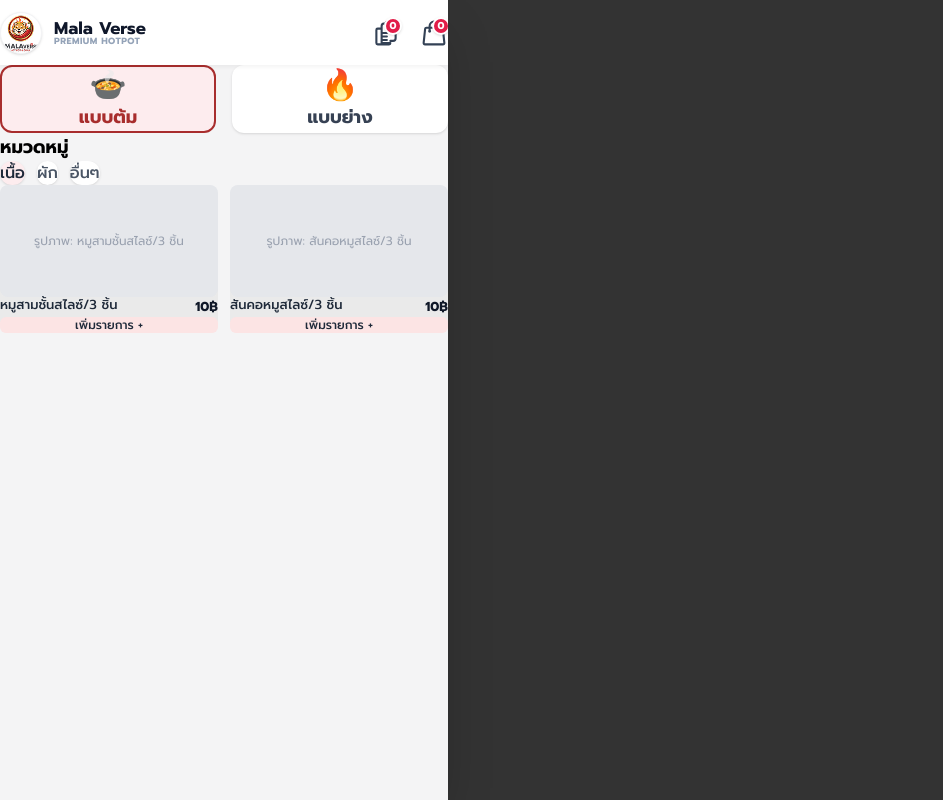
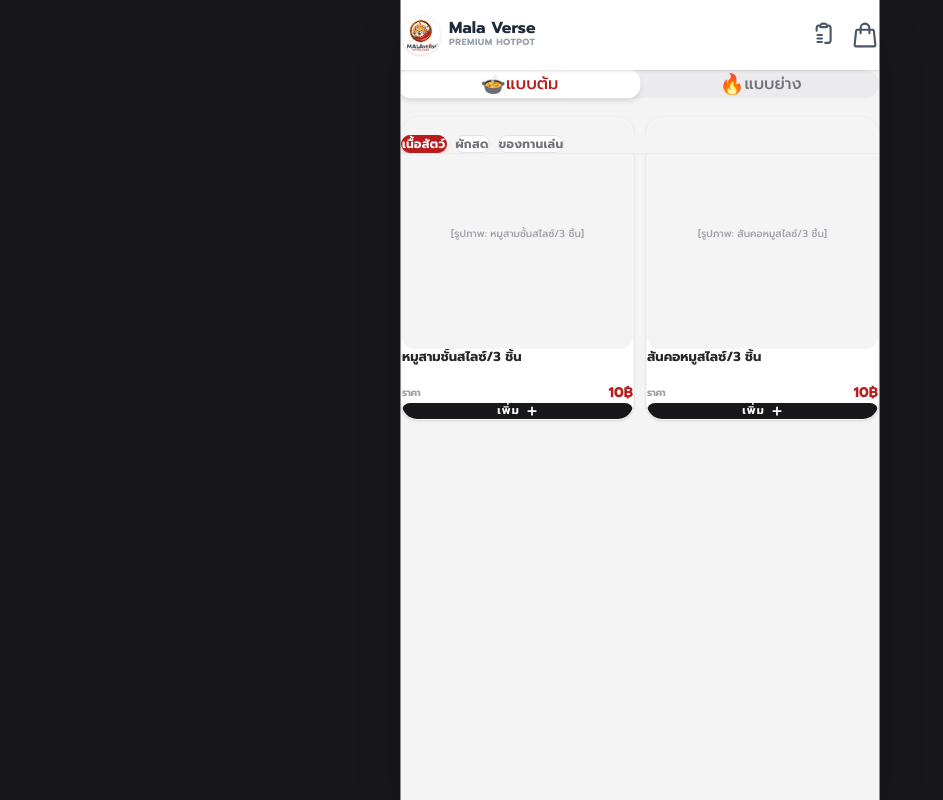
Before and after one commit to Altroria-Art/Project_Mala, a Vue app in the folder my-fullstack-app/: page / in a window 1280 px wide. Shown: the whole page, without its empty margins (0-943 px from the left). Built offline with nearby package versions, Linux system fonts and the light colour scheme.

Commit message:
Confirm again
เพิ่มให้กดยืนยันอีกที่ตอนจะสั้งซื้อ

```diff
--- a/my-fullstack-app/src/components/user/CookTypeSelector.vue
+++ b/my-fullstack-app/src/components/user/CookTypeSelector.vue
@@ -1,5 +1,4 @@
 <script setup>
-// รับค่า v-model จากหน้าหลัก
 const props = defineProps(['modelValue']);
 const emit = defineEmits(['update:modelValue']);
 
@@ -9,27 +8,33 @@ const selectType = (type) => {
 </script>
 
 <template>
-  <div class="grid grid-cols-2 gap-4 mb-6">
+  <div class="bg-zinc-200/50 p-1.5 rounded-2xl flex gap-1 mb-8">
     <!-- แบบต้ม -->
     <button
       @click="selectType('boil')"
-      :class="['flex flex-col items-center justify-center py-4 rounded-xl border-2 transition-all',
-               modelValue === 'boil' ? 'bg-[#FDECEE] border-[#A82D2D] text-[#A82D2D]' : 'bg-white border-transparent shadow-sm text-gray-700']"
+      :class="[
+        'flex-1 flex items-center justify-center py-3 rounded-xl transition-all duration-300 font-medium',
+        modelValue === 'boil'
+          ? 'bg-white text-[#B91C1C] shadow-md scale-[1.02]'
+          : 'text-zinc-500 hover:text-zinc-700'
+      ]"
     >
-      <!-- ไอคอนหรือภาพหม้อต้ม -->
-      <span class="text-3xl mb-1">🍲</span>
-      <span class="font-semibold text-lg">แบบต้ม</span>
+      <span class="mr-2 text-xl">🍲</span>
+      <span>แบบต้ม</span>
     </button>
 
     <!-- แบบย่าง -->
     <button
       @click="selectType('grill')"
-      :class="['flex flex-col items-center justify-center py-4 rounded-xl border-2 transition-all',
-               modelValue === 'grill' ? 'bg-[#FDECEE] border-[#A82D2D] text-[#A82D2D]' : 'bg-white border-transparent shadow-sm text-gray-700']"
+      :class="[
+        'flex-1 flex items-center justify-center py-3 rounded-xl transition-all duration-300 font-medium',
+        modelValue === 'grill'
+          ? 'bg-white text-[#B91C1C] shadow-md scale-[1.02]'
+          : 'text-zinc-500 hover:text-zinc-700'
+      ]"
     >
-      <!-- ไอคอนหรือภาพเตาย่าง -->
-      <span class="text-3xl mb-1">🔥</span>
-      <span class="font-semibold text-lg">แบบย่าง</span>
+      <span class="mr-2 text-xl">🔥</span>
+      <span>แบบย่าง</span>
     </button>
   </div>
 </template>
--- a/my-fullstack-app/src/components/user/ProductGrid.vue
+++ b/my-fullstack-app/src/components/user/ProductGrid.vue
@@ -2,43 +2,38 @@
 import { ref, computed } from 'vue';
 
 const props = defineProps({
-  products: {
-    type: Array,
-    required: true
-  }
+  products: { type: Array, required: true }
 });
 
 const emit = defineEmits(['add-to-cart']);
 
-// จัดการ State ของหมวดหมู่
+// ข้อมูลหมวดหมู่
 const categories = [
-  { id: 'meat', name: 'เนื้อ' },
-  { id: 'veg', name: 'ผัก' },
-  { id: 'other', name: 'อื่นๆ' }
+  { id: 'meat', name: 'เนื้อสัตว์' },
+  { id: 'veg', name: 'ผักสด' },
+  { id: 'other', name: 'ของทานเล่น' }
 ];
 const selectedCategory = ref('meat');
 
-// กรองสินค้าตามหมวดหมู่
 const filteredProducts = computed(() => {
   return props.products.filter(item => item.category === selectedCategory.value);
 });
-
-const handleAddToCart = (product) => {
-  emit('add-to-cart', product);
-};
 </script>
 
 <template>
-  <div>
-    <!-- แถบเลือกหมวดหมู่ -->
-    <div class="mb-4">
-      <h2 class="text-lg font-semibold mb-3">หมวดหมู่</h2>
-      <div class="flex gap-3 overflow-x-auto hide-scrollbar pb-2">
+  <div class="flex flex-col">
+    <!-- แถบเลือกหมวดหมู่: ปรับให้ Sticky ทำงานร่วมกับ Navbar ได้ดีขึ้น -->
+    <div class="sticky top-[65px] z-30 bg-[#F4F4F5]/90 backdrop-blur-md -mx-5 px-5 py-3 border-b border-zinc-200/50">
+      <div class="flex gap-2 overflow-x-auto hide-scrollbar">
         <button
           v-for="cat in categories" :key="cat.id"
           @click="selectedCategory = cat.id"
-          :class="['px-6 py-1.5 rounded-full font-medium whitespace-nowrap transition-all',
-                   selectedCategory === cat.id ? 'bg-[#FDECEE] text-gray-800 shadow-sm' : 'bg-white text-gray-600 shadow-sm']"
+          :class="[
+            'px-4 py-2 rounded-full text-xs font-bold whitespace-nowrap transition-all duration-200 border uppercase tracking-wide',
+            selectedCategory === cat.id
+              ? 'bg-[#B91C1C] text-white border-[#B91C1C] shadow-md shadow-red-200'
+              : 'bg-white text-zinc-500 border-zinc-200 hover:border-zinc-300'
+          ]"
         >
           {{ cat.name }}
         </button>
@@ -46,43 +41,55 @@ const handleAddToCart = (product) => {
     </div>
 
     <!-- รายการอาหาร Grid -->
-    <div class="grid grid-cols-2 gap-3">
-      <div v-for="item in filteredProducts" :key="item.id" class="bg-[#EAEAEA] rounded-xl p-2 flex flex-col justify-between">
-        <div>
-          <!-- พื้นที่ใส่รูปภาพ -->
-          <div class="bg-white rounded-lg h-28 w-full mb-2 flex items-center justify-center overflow-hidden">
-            <!-- ปิดรูปตัวอย่างไป ใส่ class พื้นหลังเทาแทน -->
-             <div class="w-full h-full bg-gray-200 flex items-center justify-center text-gray-400 text-xs">
-                 รูปภาพ: {{ item.name }}
-             </div>
+    <div class="grid grid-cols-2 gap-3 py-5">
+      <div
+        v-for="item in filteredProducts" :key="item.id"
+        class="bg-white rounded-2xl p-2.5 flex flex-col border border-zinc-100 shadow-sm active:scale-[0.97] transition-transform overflow-hidden"
+      >
+        <!-- รูปภาพสินค้า -->
+        <div class="aspect-square bg-zinc-100 rounded-xl mb-3 overflow-hidden relative border border-zinc-50/50">
+          <div class="w-full h-full flex items-center justify-center text-zinc-400 text-[10px] text-center p-3 font-medium">
+            [รูปภาพ: {{ item.name }}]
           </div>
+        </div>
 
-          <!-- ชื่อและราคา -->
-          <div class="flex justify-between items-start mb-2 px-1">
-            <h3 class="text-[13px] font-medium leading-tight text-gray-800 flex-1 pr-1">{{ item.name }}</h3>
-            <span class="text-[13px] font-semibold text-gray-900">{{ item.price }}฿</span>
+        <!-- ข้อมูลสินค้า -->
+        <div class="flex-1 px-1 flex flex-col justify-between">
+          <h3 class="text-[13px] font-bold text-zinc-800 leading-tight mb-2 line-clamp-2 min-h-[2.6em]">
+            {{ item.name }}
+          </h3>
+          <div class="flex justify-between items-center mt-auto pb-3">
+            <span class="text-[10px] text-zinc-400 font-bold uppercase tracking-tighter">ราคา</span>
+            <span class="text-sm font-black text-[#B91C1C]">{{ item.price }}฿</span>
           </div>
         </div>
 
         <!-- ปุ่มเพิ่มรายการ -->
         <button
-          @click="handleAddToCart(item)"
-          class="w-full bg-[#FCE4E4] hover:bg-[#F8D0D0] text-gray-800 text-xs font-medium py-1.5 rounded-md flex items-center justify-center gap-1 transition-colors"
+          @click="emit('add-to-cart', item)"
+          class="w-full bg-zinc-900 text-white text-[11px] font-black py-2.5 rounded-xl flex items-center justify-center gap-1.5 active:bg-black transition-colors uppercase tracking-widest shadow-sm"
         >
-          เพิ่มรายการ +
+          <span>เพิ่ม</span>
+          <svg xmlns="http://www.w3.org/2000/svg" fill="none" viewBox="0 0 24 24" stroke-width="3.5" stroke="currentColor" class="w-3 h-3">
+            <path stroke-linecap="round" stroke-linejoin="round" d="M12 4.5v15m7.5-7.5h-15" />
+          </svg>
         </button>
       </div>
     </div>
 
-    <!-- แจ้งเตือนเมื่อไม่มีสินค้า -->
-    <div v-if="filteredProducts.length === 0" class="text-center py-10 text-gray-500">
-      ไม่มีรายการอาหารในหมวดหมู่นี้
+    <!-- หน้าจอว่างเปล่า -->
+    <div v-if="filteredProducts.length === 0" class="flex flex-col items-center justify-center py-24 text-center">
+      <div class="w-16 h-16 bg-zinc-50 rounded-full flex items-center justify-center mb-4 border border-zinc-100">
+        <svg xmlns="http://www.w3.org/2000/svg" fill="none" viewBox="0 0 24 24" stroke-width="1.5" stroke="currentColor" class="w-8 h-8 text-zinc-300">
+          <path stroke-linecap="round" stroke-linejoin="round" d="M15.75 10.5V6a3.75 3.75 0 1 0-7.5 0v4.5m11.356-1.993l1.263 12c.07.665-.45 1.243-1.119 1.243H4.25a1.125 1.125 0 0 1-1.12-1.243l1.264-12A1.125 1.125 0 0 1 5.513 7.5h12.974c.576 0 1.059.435 1.119 1.007zM8.625 10.5a.375.375 0 1 1-.75 0 .375.375 0 0 1 .75 0zm7.5 0a.375.375 0 1 1-.75 0 .375.375 0 0 1 .75 0z" />
+        </svg>
+      </div>
+      <p class="text-zinc-400 text-sm font-medium">ยังไม่มีรายการในหมวดนี้</p>
     </div>
   </div>
 </template>
 
 <style scoped>
-/* ซ่อน Scrollbar สำหรับแถบหมวดหมู่ (เฉพาะ Component นี้) */
 .hide-scrollbar::-webkit-scrollbar {
   display: none;
 }
@@ -90,4 +97,11 @@ const handleAddToCart = (product) => {
   -ms-overflow-style: none;
   scrollbar-width: none;
 }
+
+.line-clamp-2 {
+  display: -webkit-box;
+  -webkit-line-clamp: 2;
+  -webkit-box-orient: vertical;
+  overflow: hidden;
+}
 </style>
--- a/my-fullstack-app/src/components/user/navbar.vue
+++ b/my-fullstack-app/src/components/user/navbar.vue
@@ -1,62 +1,40 @@
+<script setup>
+defineProps({ cartCount: Number, orderCount: Number });
+defineEmits(['open-bill', 'open-cart']);
+</script>
+
 <template>
-  <!-- ใช้ px-5 เพื่อให้มีระยะขอบซ้าย-ขวาที่พอดีกับหน้าจอมือถือ -->
-  <nav class="w-full h-[65px] bg-white px-5 flex items-center justify-between shadow-[0_2px_4px_rgba(0,0,0,0.05)] sticky top-0 z-50">
+  <nav class="w-full h-[70px] bg-white px-5 flex items-center justify-between shadow-sm sticky top-0 z-50">
+    <div class="flex items-center gap-2">
+      <div class="w-10 h-10 rounded-full border border-gray-100 overflow-hidden shadow-sm">
+        <img src="../../assets/logo.png" class="w-full h-full object-contain" alt="Logo" />
+      </div>
+      <div class="flex flex-col">
+        <span class="text-base font-bold text-gray-800 leading-none">Mala Verse</span>
+        <span class="text-[9px] text-gray-400 font-bold uppercase tracking-wider">Premium Hotpot</span>
+      </div>
+    </div>
 
-    <!-- ฝั่งซ้าย: โลโก้ และ ชื่อร้าน -->
-    <router-link to="/" class="flex items-center gap-3">
-      <div class="w-[42px] h-[42px] flex items-center justify-center rounded-full bg-white shadow-sm overflow-hidden border border-gray-100 shrink-0">
-        <img src="../../assets/logo.png" alt="Mala Verse Logo" class="w-full h-full object-contain scale-110" />
-      </div>
-
-      <div class="flex flex-col justify-center">
-        <span class="text-[17px] font-bold text-[#0f172a] leading-none mb-1">Mala Verse</span>
-        <span class="text-[9px] text-[#94a3b8] font-bold tracking-wider leading-none uppercase">Premium Hotpot</span>
-      </div>
-    </router-link>
-
-    <!-- ฝั่งขวา: กลุ่มไอคอน -->
-    <div class="flex items-center gap-5 mt-1">
-
-      <!-- ปุ่มไอคอนบิล -->
-      <button @click="clickBill" class="relative p-1.5 cursor-pointer bg-transparent border-none transition-transform active:scale-95">
-        <svg xmlns="http://www.w3.org/2000/svg" fill="none" viewBox="0 0 24 24" stroke-width="1.8" stroke="currentColor" class="w-7 h-7 text-[#334155]">
-          <path stroke-linecap="round" stroke-linejoin="round" d="M9 12h3.75M9 15h3.75M9 18h3.75m3 .75H18a2.25 2.25 0 002.25-2.25V6.108c0-1.135-.845-2.098-1.976-2.192a48.424 48.424 0 00-1.123-.08m-5.801 0c-.065.21-.1.433-.1.664 0 .414.336.75.75.75h4.5a.75.75 0 00.75-.75 2.25 2.25 0 00-.1-.664m-5.8 0A2.251 2.251 0 0113.5 2.25H15c1.012 0 1.867.668 2.15 1.586m-5.8 0c-.376.023-.75.05-1.124.08C9.095 4.01 8.25 4.973 8.25 6.108V8.25m0 0H4.875c-.621 0-1.125.504-1.125 1.125v11.25c0 .621.504 1.125 1.125 1.125h9.75c.621 0 1.125-.504 1.125-1.125H8.25Z" />
+    <div class="flex items-center gap-4">
+      <!-- ไอคอนบิล (ซ้าย) -->
+      <button @click="$emit('open-bill')" class="relative p-2 active:scale-90 transition-all">
+        <svg xmlns="http://www.w3.org/2000/svg" fill="none" viewBox="0 0 24 24" stroke-width="1.8" stroke="currentColor" class="w-7 h-7 text-gray-600">
+          <path stroke-linecap="round" stroke-linejoin="round" d="M9 12h3.75M9 15h3.75M9 18h3.75m3 .75H18a2.25 2.25 0 0 0 2.25-2.25V6.108c0-1.135-.845-2.098-1.976-2.192a48.424 48.424 0 0 0-1.123-.08m-5.801 0c-.065.21-.1.433-.1.664 0 .414.336.75.75.75h4.5a.75.75 0 0 0 .75-.75 2.25 2.25 0 0 0-.1-.664m-5.8 0A2.251 2.251 0 0 1 13.5 2.25H15c1.012 0 1.867.668 2.15 1.586m-5.8 0c-.376.023-.75.05-1.124.08C9.095 4.01 8.25 4.973 8.25 6.108V8.25" />
         </svg>
-        <span class="absolute top-0 right-0 bg-[#e11d48] text-white text-[10px] font-bold min-w-[18px] h-[18px] px-1 rounded-full flex items-center justify-center leading-none border-2 border-white shadow-sm translate-x-0.5 -translate-y-0.5">
+        <span v-if="orderCount > 0" class="absolute -top-1 -right-1 bg-[#E11D48] text-white text-[10px] font-bold w-5 h-5 rounded-full flex items-center justify-center border-[2.5px] border-white shadow-md">
           {{ orderCount }}
         </span>
       </button>
 
-      <!-- ปุ่มตะกร้า -->
-      <button @click="$emit('open-cart')" class="relative p-1.5 cursor-pointer bg-transparent border-none transition-transform active:scale-95">
-        <svg xmlns="http://www.w3.org/2000/svg" fill="none" viewBox="0 0 24 24" stroke-width="1.8" stroke="currentColor" class="w-7 h-7 text-[#334155]">
-          <path stroke-linecap="round" stroke-linejoin="round" d="M15.75 10.5V6a3.75 3.75 0 10-7.5 0v4.5m11.356-1.993l1.263 12c.07.665-.45 1.243-1.119 1.243H4.25a1.125 1.125 0 01-1.12-1.243l1.264-12A1.125 1.125 0 015.513 7.5h12.974c.576 0 1.059.435 1.119 1.007zM8.625 10.5a.375.375 0 11-.75 0 .375.375 0 01.75 0zm7.5 0a.375.375 0 11-.75 0 .375.375 0 01.75 0z" />
+      <!-- ไอคอนตะกร้า (ขวา) -->
+      <button @click="$emit('open-cart')" class="relative p-2 active:scale-90 transition-all">
+        <svg xmlns="http://www.w3.org/2000/svg" fill="none" viewBox="0 0 24 24" stroke-width="1.8" stroke="currentColor" class="w-7 h-7 text-gray-600">
+          <path stroke-linecap="round" stroke-linejoin="round" d="M15.75 10.5V6a3.75 3.75 0 1 0-7.5 0v4.5m11.356-1.993l1.263 12c.07.665-.45 1.243-1.119 1.243H4.25a1.125 1.125 0 0 1-1.12-1.243l1.264-12A1.125 1.125 0 0 1 5.513 7.5h12.974c.576 0 1.059.435 1.119 1.007z" />
         </svg>
-        <span class="absolute top-0 right-0 bg-[#e11d48] text-white text-[10px] font-bold min-w-[18px] h-[18px] px-1 rounded-full flex items-center justify-center leading-none border-2 border-white shadow-sm translate-x-0.5 -translate-y-0.5">
+        <span v-if="cartCount > 0" class="absolute -top-1 -right-1 bg-[#E11D48] text-white text-[10px] font-bold w-5 h-5 rounded-full flex items-center justify-center border-[2.5px] border-white shadow-md">
           {{ cartCount }}
         </span>
       </button>
-
     </div>
   </nav>
 </template>
-
-<script setup>
-// ลบ ref() ที่ประกาศเองออก และเปลี่ยนมาใช้ defineProps เพื่อรับค่าจาก Component แม่ (main_user.vue)
-const props = defineProps({
-  cartCount: {
-    type: Number,
-    default: 0
-  },
-  orderCount: {
-    type: Number,
-    default: 0
-  }
-});
-
-const emit = defineEmits(['open-bill', 'open-cart']);
-
-const clickBill = () => {
-  emit('open-bill');
-};
-</script>
--- a/my-fullstack-app/src/pages/user/main_user.vue
+++ b/my-fullstack-app/src/pages/user/main_user.vue
@@ -5,15 +5,17 @@ import Navbar from '../../components/user/navbar.vue';
 import CookTypeSelector from '../../components/user/CookTypeSelector.vue';
 import ProductGrid from '../../components/user/ProductGrid.vue';
 import CartModal from '../../components/user/CartModal.vue';
-import BillModal from '../../components/user/BillModal.vue'; // <-- 1. Import BillModal เข้ามาที่นี่
+import BillModal from '../../components/user/BillModal.vue';
 
+// เรียกใช้งาน Store สำหรับจัดการตะกร้าและบิล
 const cartStore = useCartStore();
 
+// สถานะการเปิด/ปิดหน้าต่าง Modal
 const isCartOpen = ref(false);
-const isBillOpen = ref(false); // <-- 2. สร้าง State ควบคุมการเปิด/ปิดหน้าบิล
-const cookType = ref('boil');
+const isBillOpen = ref(false);
+const cookType = ref('boil'); // ค่าเริ่มต้นหมวดการปรุง
 
-// ข้อมูลจำลอง (Mock Data)
+// ข้อมูลรายการอาหารจำลอง
 const allProducts = ref([
   { id: 1, name: 'หมูสามชั้นสไลซ์/3 ชิ้น', price: 10, category: 'meat', cookType: 'boil', image: 'https://images.unsplash.com/photo-1628268909376-e8c44bb3153f?w=200&h=200&fit=crop' },
   { id: 2, name: 'สันคอหมูสไลซ์/3 ชิ้น', price: 10, category: 'meat', cookType: 'boil', image: 'https://images.unsplash.com/photo-1606489379685-ce1fc80104f6?w=200&h=200&fit=crop' },
@@ -27,38 +29,39 @@ const allProducts = ref([
   { id: 6, name: 'เต้าหู้ชีส/3 ชิ้น', price: 10, category: 'other', cookType: 'both', image: 'https://images.unsplash.com/photo-1625937759419-4809e2e6c4ea?w=200&h=200&fit=crop' },
 ]);
 
+// กรองสินค้าที่จะแสดงตามหมวดการปรุง (ต้ม/ย่าง)
 const displayedProducts = computed(() => {
   return allProducts.value.filter(
     item => item.cookType === cookType.value || item.cookType === 'both'
   );
 });
 
-const handleAddToCart = (product) => {
-  cartStore.addToCart(product, cookType.value);
-};
-
-// ฟังก์ชันเปิด/ปิด Modal ตะกร้า
+// ฟังก์ชันจัดการเหตุการณ์ต่างๆ
+const handleAddToCart = (product) => cartStore.addToCart(product, cookType.value);
 const handleOpenCart = () => isCartOpen.value = true;
 const handleCloseCart = () => isCartOpen.value = false;
-
-// ฟังก์ชันเปิด/ปิด Modal บิล (ไอคอนซ้าย)
 const handleOpenBill = () => isBillOpen.value = true;
 const handleCloseBill = () => isBillOpen.value = false;
 </script>
 
 <template>
-  <div class="w-full max-w-md mx-auto bg-[#F4F4F5] min-h-[100dvh] relative shadow-2xl font-sans overflow-x-hidden flex flex-col">
+  <!-- พื้นหลังดำด้านนอกสุดเพื่อให้เห็นขอบเขตหน้าจอมือถือชัดเจน -->
+  <div class="min-h-screen bg-zinc-900 flex justify-center overflow-x-hidden">
 
-    <!-- Navbar เชื่อม props ทั้งตัวเลขตะกร้าและตัวเลขบิล -->
-    <!-- ดักจับ Event @open-bill ให้เรียกฟังก์ชันเปิดหน้าบิล -->
+    <!-- Mobile Container: จำกัดความกว้างที่ 480px และจัดให้อยู่ตรงกลาง -->
+    <div class="w-full max-w-[480px] bg-[#F4F4F5] min-h-screen relative shadow-2xl flex flex-col overflow-x-hidden border-x border-zinc-800/50">
+
+      <!-- Navbar -->
       <Navbar
+        class="shrink-0"
         :cartCount="cartStore.totalItems"
         :orderCount="cartStore.orderCount"
         @open-cart="handleOpenCart"
         @open-bill="handleOpenBill"
       />
 
-    <main class="px-5 pt-6 pb-24 w-full flex-1">
+      <!-- ส่วนเนื้อหาหลัก: ใส่ overflow-y-auto เพื่อให้เลื่อนได้แค่ในพื้นที่นี้ -->
+      <main class="flex-1 px-5 pt-6 pb-28 overflow-y-auto overflow-x-hidden scroll-smooth">
         <CookTypeSelector v-model="cookType" />
         <ProductGrid
           :products="displayedProducts"
@@ -66,25 +69,35 @@ const handleCloseBill = () => isBillOpen.value = false;
         />
       </main>
 
-    <!-- Modal ตะกร้า -->
+      <!-- ส่วนจัดการหน้าต่างป๊อปอัพต่างๆ -->
       <CartModal :isOpen="isCartOpen" @close="handleCloseCart" />
-
-    <!-- 3. วาง Component บิลที่เพิ่มเข้ามาใหม่ -->
       <BillModal :isOpen="isBillOpen" @close="handleCloseBill" />
 
+    </div>
   </div>
 </template>
 
 <style>
-/* ตั้งค่า Font รวมของหน้าแอป */
+/* ตั้งค่าฟอนต์และพื้นฐาน CSS */
 @import url('https://fonts.googleapis.com/css2?family=Kanit:wght@300;400;500;600;700&display=swap');
 
 body {
   font-family: 'Kanit', sans-serif;
-  background-color: #333;
   margin: 0;
   padding: 0;
+  background-color: #18181b; /* สีดำนอก Container */
+}
+
+/* ป้องกันการเลื่อนหน้าจอด้านข้างของมือถือ */
+html, body {
   overflow-x: hidden;
-  -webkit-overflow-scrolling: touch;
+  position: relative;
+  width: 100%;
+  height: 100%;
+}
+
+/* ซ่อน Scrollbar สำหรับ Browser ส่วนใหญ่ */
+::-webkit-scrollbar {
+  display: none;
 }
 </style>
```
Also changed, not shown: my-fullstack-app/src/components/user/CartModal.vue (+99 -86 lines). Lines whose indentation alone changed are shown as unchanged.
